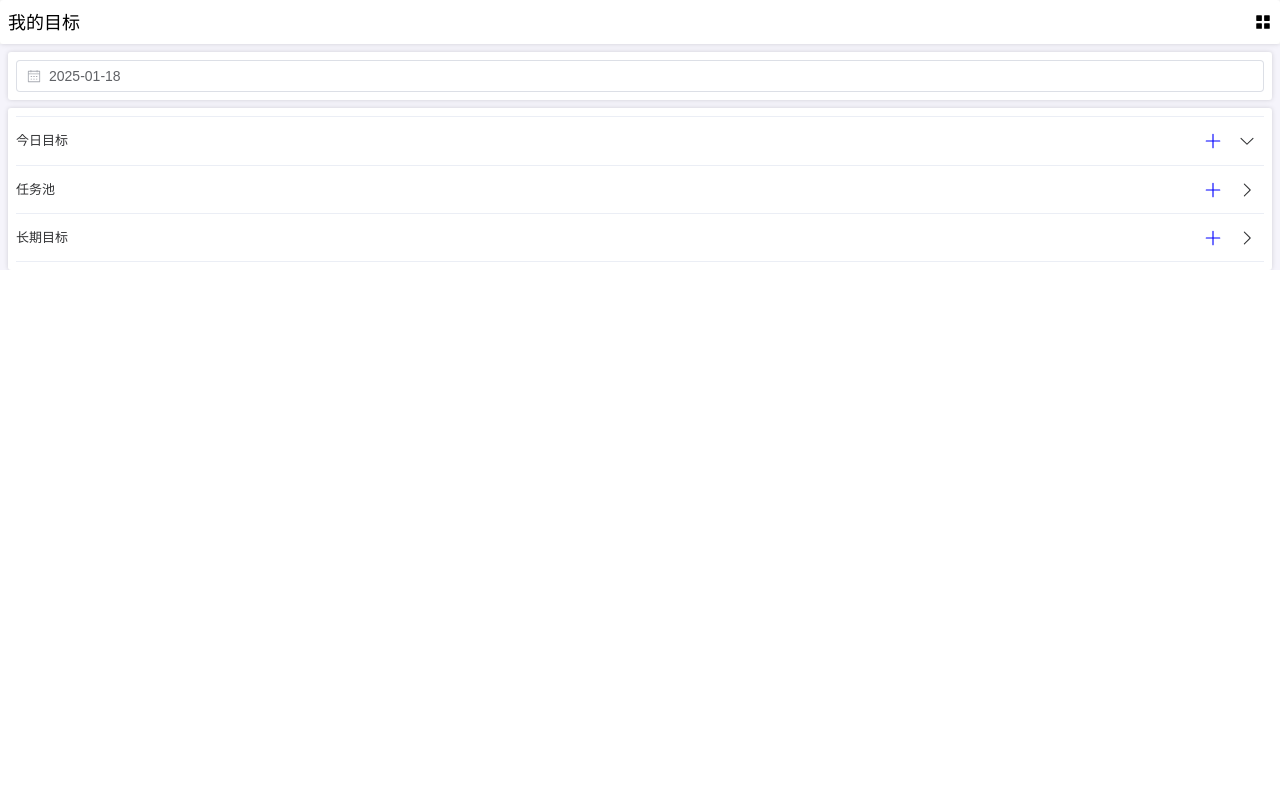
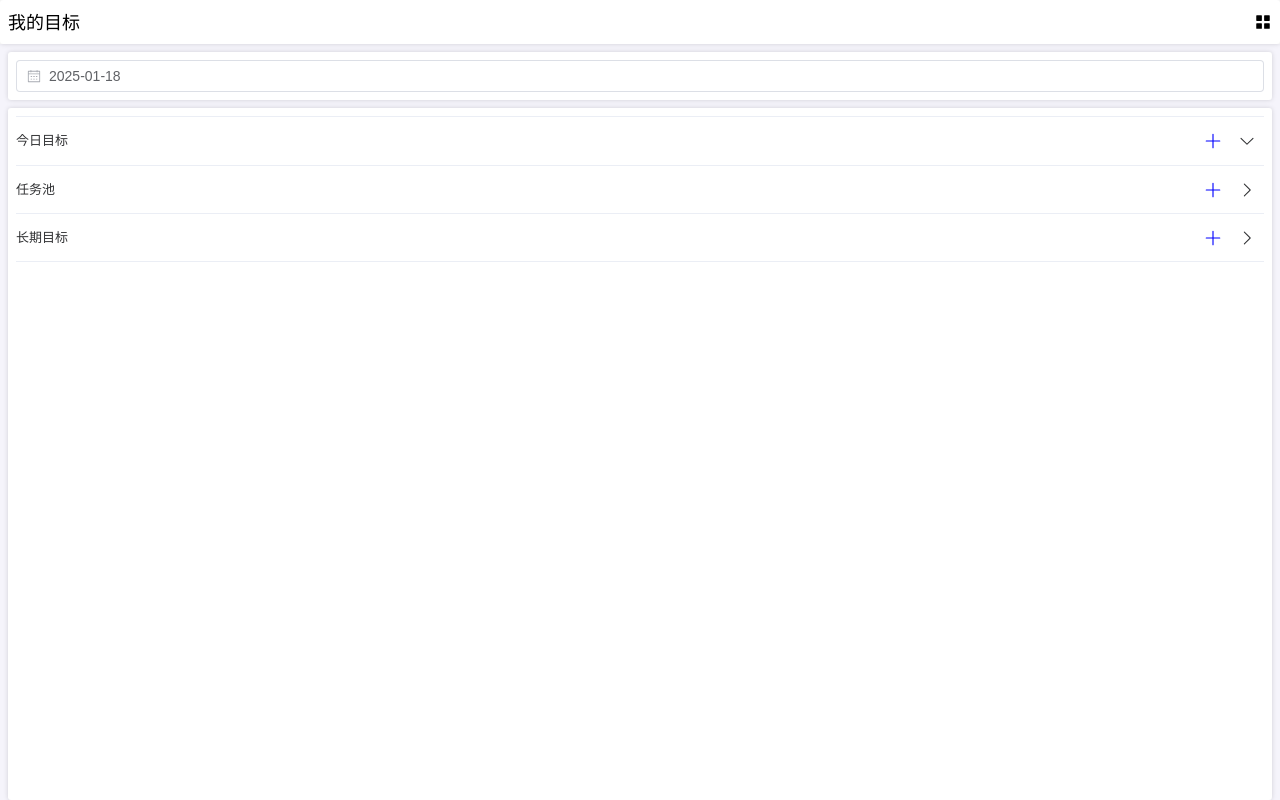
Before and after one commit to hs185556/1hourapp, a Vue app: page / in a window 1280 px wide. Built offline with nearby package versions, Linux system fonts and the light colour scheme.

Commit message:
滚动bug

```diff
--- a/src/App.vue
+++ b/src/App.vue
@@ -12,8 +12,8 @@ import Main from "./components/Main.vue";
 
 <style scoped>
 .app {
-  width: 100%;
-  height: 100%;
+  width: 100vw;
+  height: 100vh;
   display: flex;
   flex-direction: column;
 }
--- a/src/style.css
+++ b/src/style.css
@@ -14,9 +14,6 @@
   html,
   body {
     margin: 0;
-    width: 100vw;
-    height: 100vh;
-    overflow: hidden;
   }
 
   h1,
```
